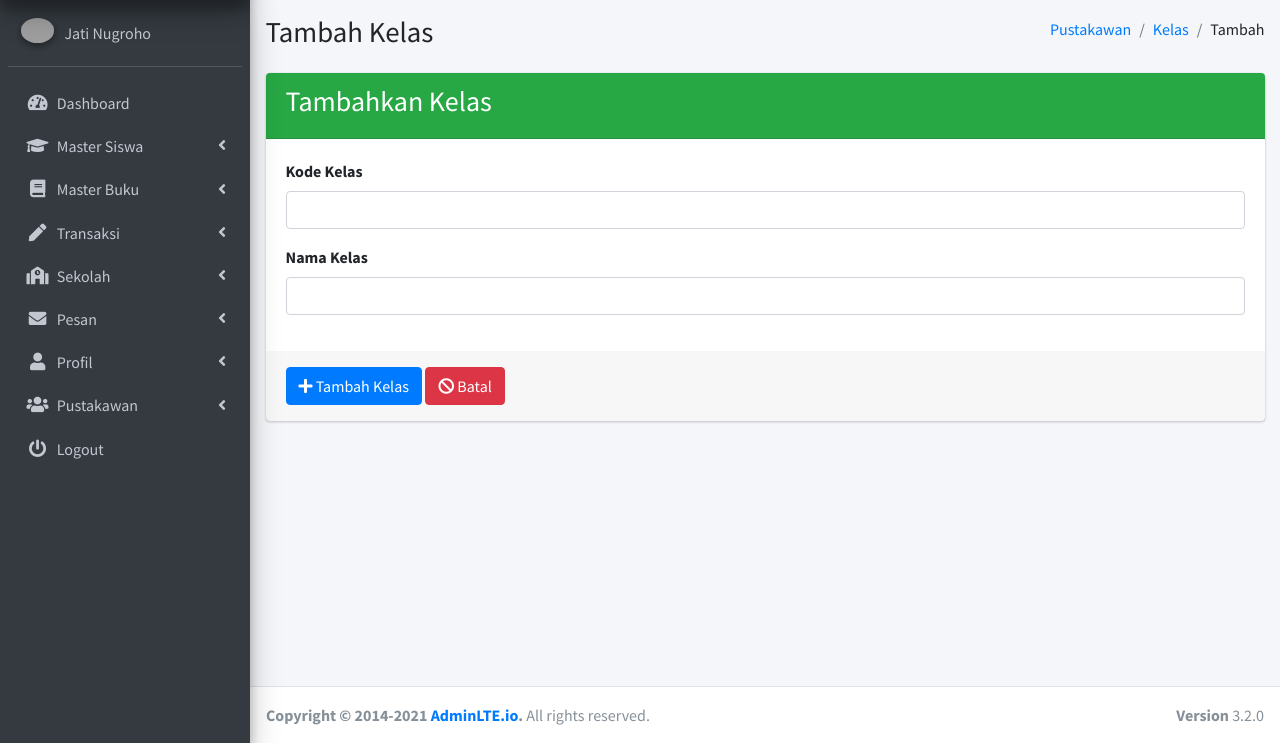
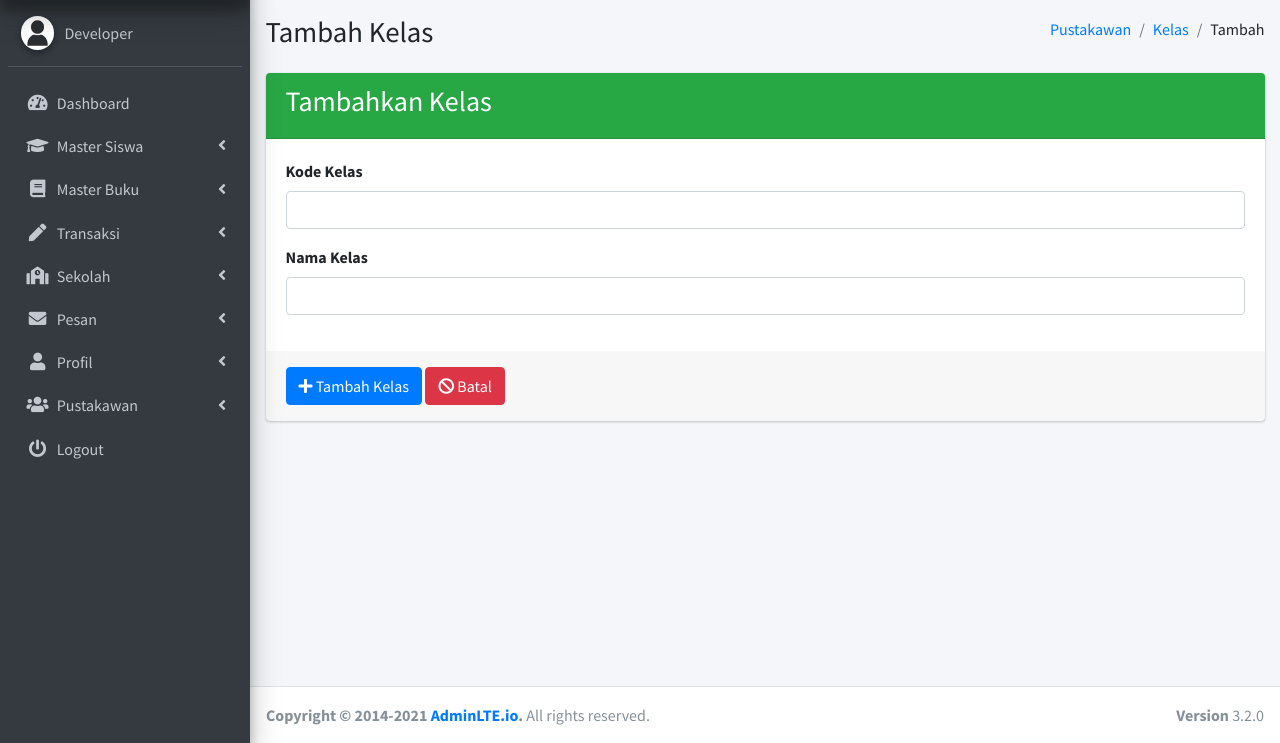
Before and after one commit to Imamsaa/Master-Perpustakaan-Sekolah, a CodeIgniter 4 app: template app/Views/admin/kelas/addkelas.php in a window 1280 px wide. Shown: the part 57-800 px from the top of the page. Run offline with PHP 8.4 and a stand-in for CodeIgniter, Linux system fonts and the light colour scheme; the template is opened without the code that fills it, so the values that code supplies are empty; some libraries are stand-ins or nearby versions; grey boxes are pictures that could not be loaded.

Commit message:
Mengganti foto pustakawan

```diff
--- a/app/Views/admin/dashboard/dashboard.php
+++ b/app/Views/admin/dashboard/dashboard.php
@@ -12,7 +12,7 @@
           </div><!-- /.col -->
           <div class="col-sm-6">
             <ol class="breadcrumb float-sm-right">
-              <li class="breadcrumb-item"><a href="#">/Pustakawan</a></li>
+              <li class="breadcrumb-item"><a href="<?= base_url('pustakawan'); ?>">Pustakawan</a></li>
             </ol>
           </div><!-- /.col -->
         </div><!-- /.row -->
@@ -44,9 +44,9 @@
             <!-- small box -->
             <div class="small-box bg-success">
               <div class="inner">
-                <h3>53<sup style="font-size: 20px">%</sup></h3>
+                <h3>53</h3>
 
-                <p>Jumlah Aktif</p>
+                <p>Jumlah Peminjaman</p>
               </div>
               <div class="icon">
                 <i class="ion ion-stats-bars"></i>
--- a/app/Views/admin/template/template.php
+++ b/app/Views/admin/template/template.php
@@ -21,10 +21,10 @@
       <!-- Sidebar user (optional) -->
       <div class="user-panel mt-3 pb-3 mb-3 d-flex">
         <div class="image">
-          <img src="<?= base_url('admin/dist/img/user2-160x160.jpg'); ?>" class="img-circle elevation-2" alt="User Image">
+          <img src="<?= base_url('admin/img/pustakawan_default.jpg'); ?>" class="img-circle elevation-2" alt="User Image">
         </div>
         <div class="info">
-          <a href="#" class="d-block">Jati Nugroho</a>
+          <a href="#" class="d-block">Developer</a>
         </div>
       </div>
 
```
Also changed, not shown: public/admin/img/pustakawan_default.jpg (added).
